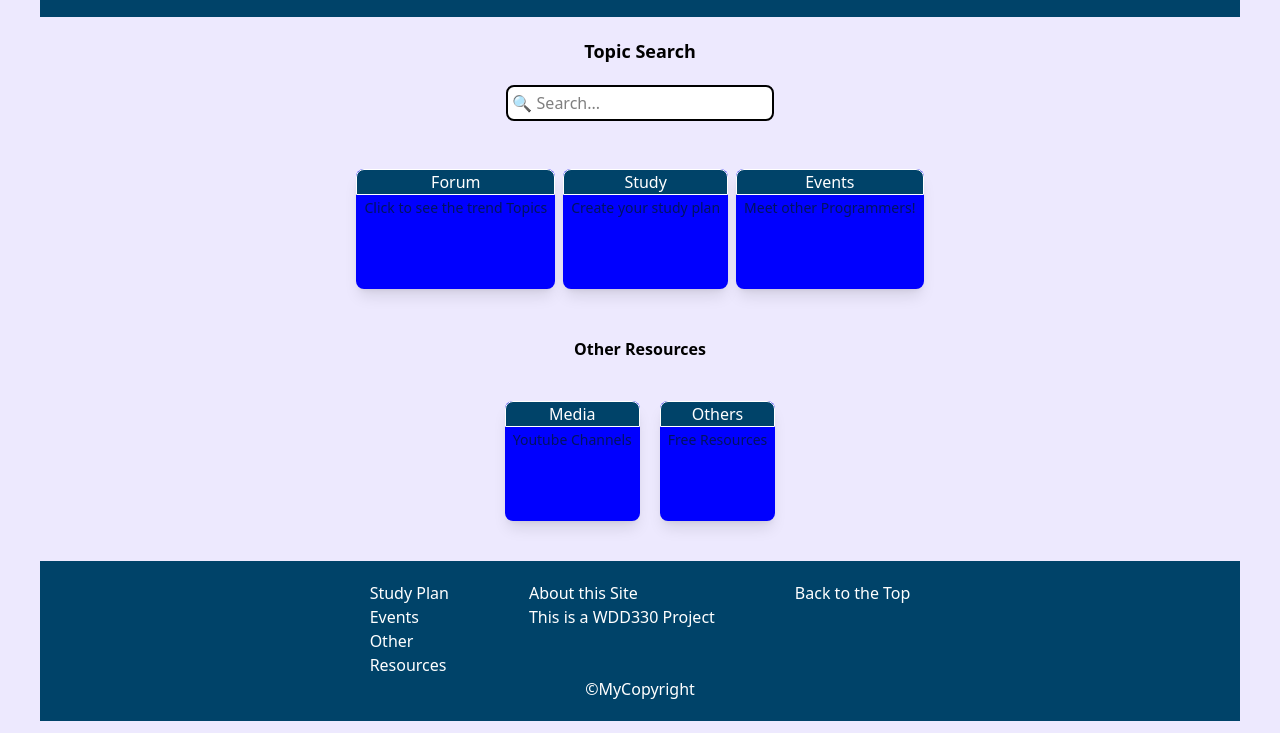
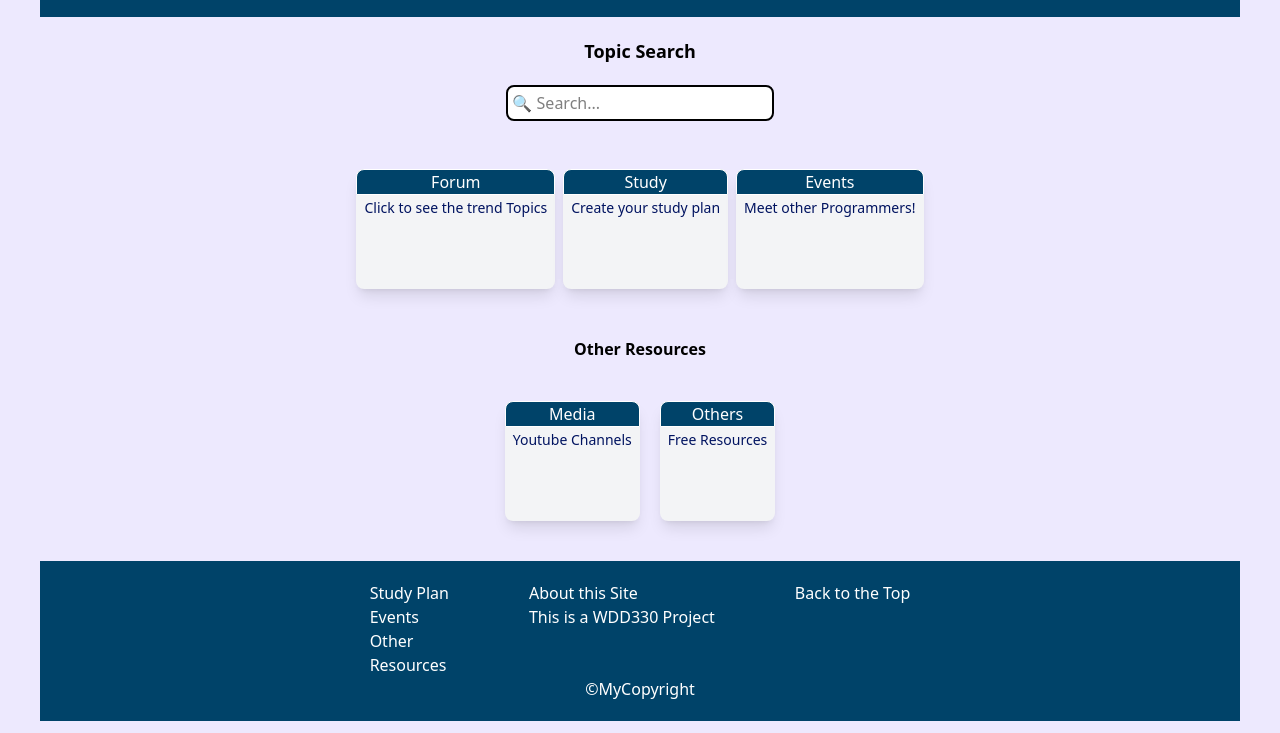
Before and after one commit to joribavi/WDD-330-Final-Project, a website built with Vite: page cody/index.html in a window 1280 px wide. Shown: the part 67-800 px from the top of the page. Built offline with nearby package versions, Linux system fonts and the light colour scheme.

Commit message:
Remove background color from single-card class
Remove background color for single-card class

```diff
--- a/cody/src/style.css
+++ b/cody/src/style.css
@@ -1,7 +1,3 @@
 @import "tailwindcss";
 
 @source "./**/*.{html,js}";
-
-.single-card  {
-background-color: blue;
-}
```
